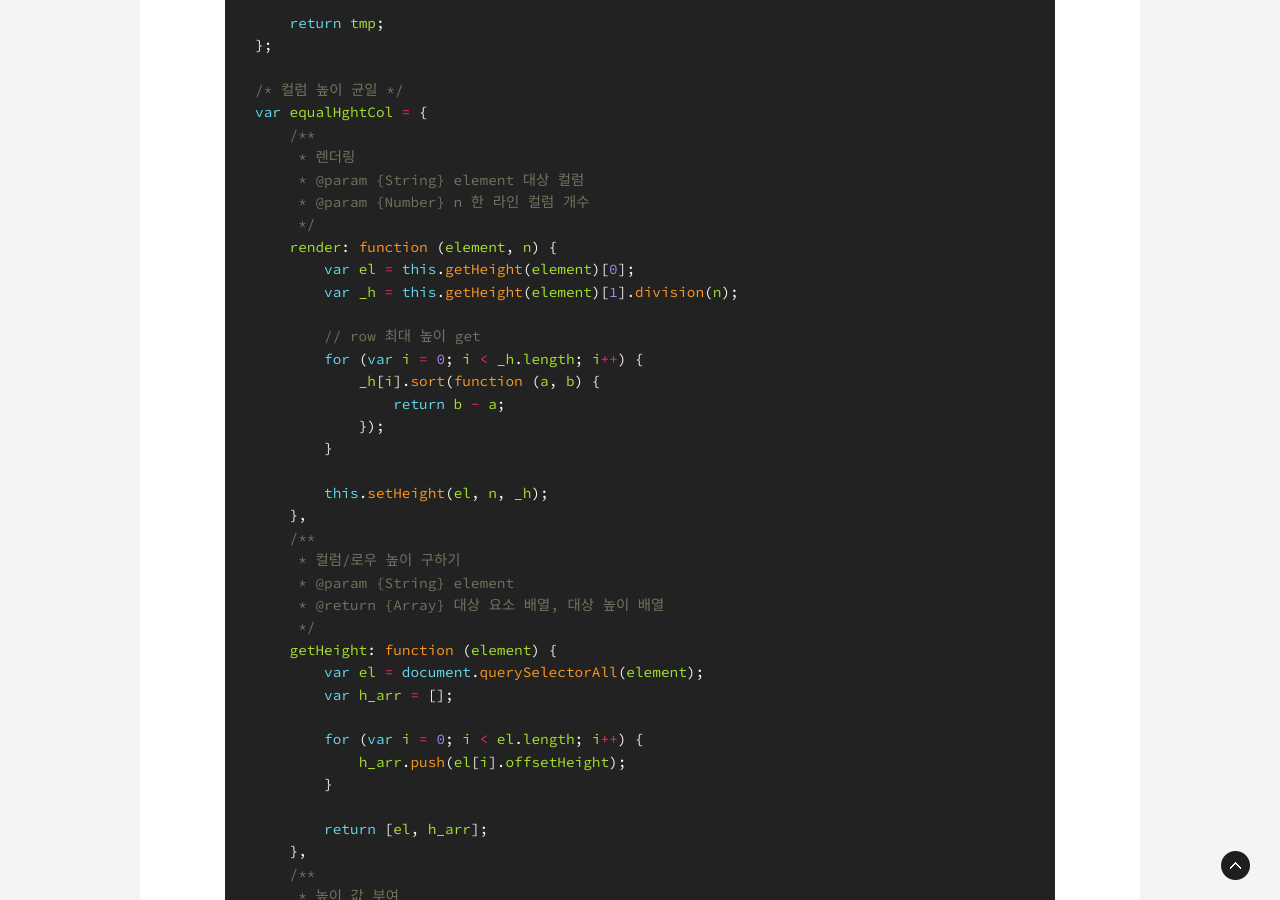
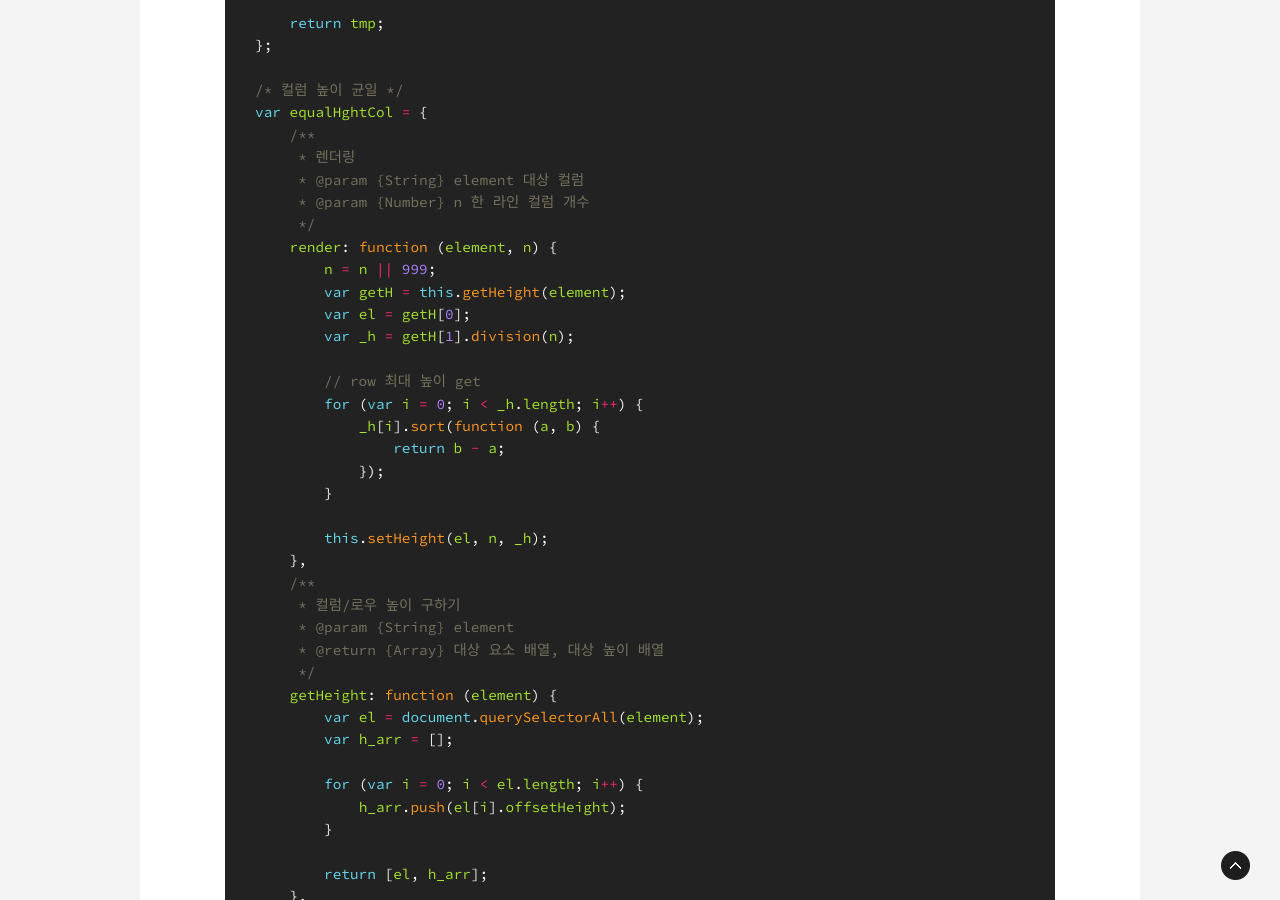
Before and after one commit to gutmate/gutmate.github.com, a Jekyll site: the page built from _posts/2018-08-03-js-equal-column.md, in a window 1280 px wide and 900 px high, scrolled down 895 px. Built offline with Jekyll 4.4.1, drawn with Linux system fonts in a browser that asks for light colours; some web fonts are replaced; comment, search, counter and statistics services are not loaded.

Commit message:
Update euqal column post

```diff
--- a/_posts/2018-08-03-js-equal-column.md
+++ b/_posts/2018-08-03-js-equal-column.md
@@ -34,8 +34,10 @@ var equalHghtCol = {
      * @param {Number} n 한 라인 컬럼 개수
      */
     render: function (element, n) {
-        var el = this.getHeight(element)[0];
-        var _h = this.getHeight(element)[1].division(n);
+        n = n || 999;
+        var getH = this.getHeight(element);
+        var el = getH[0];
+        var _h = getH[1].division(n);
 
         // row 최대 높이 get
         for (var i = 0; i < _h.length; i++) {
```
Also changed, not shown: other parts of _posts/2018-08-03-js-equal-column.md (+1 -1 lines).
